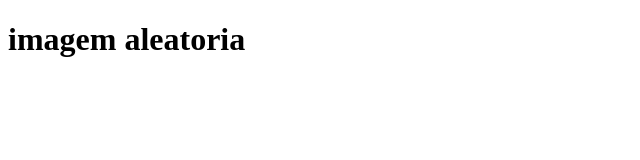
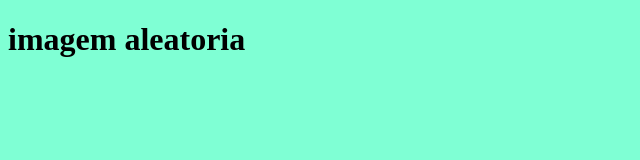
Before and after one commit to shqwa/luisa-e-maria, a plain HTML site: page index.html in a window 1280 px wide. Shown: the whole page, without its empty margins (0-640 px from the left). Drawn offline with Linux system fonts and the light colour scheme.

Commit message:
Add files via upload

```diff
--- a/index.html
+++ b/index.html
@@ -5,6 +5,7 @@
     <meta http-equiv="X-UA-Compatible" content="IE=edge">
     <meta name="viewport" content="width=device-width, initial-scale=1.0">
     <title>Document</title>
+    <link rel="stylesheet" href="style.css">
 </head>
 <body>
     <h1>imagem aleatoria</h1>
--- a/style.css
+++ b/style.css
@@ -1 +1 @@
-body { background-color: FFCCE4;}
+body { background-color: aquamarine;
```
